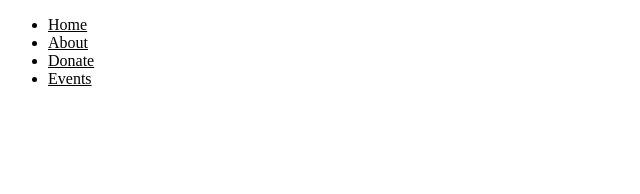
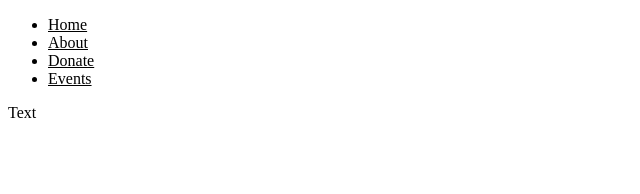
Before and after one commit to AwesomeAdam1/fbla-react-website, a React (Create React App) app: page /gala in a window 1280 px wide. Shown: the top 194 px of the page, without its empty margins (0-640 px from the left). Built offline with nearby package versions, Linux system fonts and the light colour scheme.

Commit message:
Add stuff

```diff
--- a/src/App.js
+++ b/src/Pages/App.js
@@ -1,8 +1,8 @@
 import { Routes, Route } from 'react-router-dom';
 import Donate from './Donate';
 import About from './About';
-import Events from './Events';
-import NavBar from './NavBar';
+import Gala from './Gala';
+import NavBar from '../Components/NavBar';
 
 function App() {
     return (
@@ -11,7 +11,7 @@ function App() {
             <Routes>
                 <Route path="/donate" element={<Donate />} />
                 <Route path="/about" element={<About />} />
-                <Route path="/events" element={<Events />} />
+                <Route path="/gala" element={<Gala />} />
             </Routes>
         </>
 
--- a/src/Events.js
+++ b/src/Pages/Gala.js
@@ -1,7 +1,7 @@
-function Events() {
+function Gala() {
     return (
         <p>Text</p>
     );
 }
 
-export default Events;
+export default Gala;
--- a/src/index.js
+++ b/src/index.js
@@ -1,7 +1,7 @@
 import React from 'react';
 import ReactDOM from 'react-dom/client';
 import './index.css';
-import App from './App';
+import App from './Pages/App';
 import reportWebVitals from './reportWebVitals';
 import { BrowserRouter } from 'react-router-dom';
 
```
Also changed, not shown: src/Components/NavBar.js (renamed from src/NavBar.js), src/Pages/About.js (renamed from src/About.js), src/Pages/Donate.js (renamed from src/Donate.js), src/Pages/Home.js (renamed from src/Home.js).
